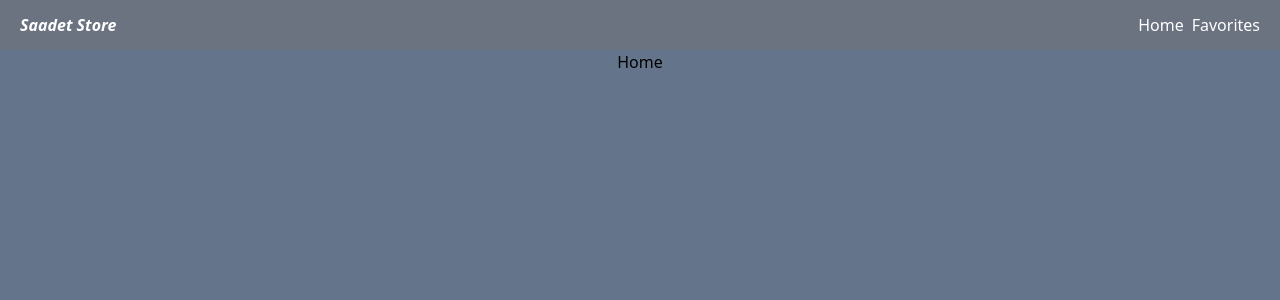
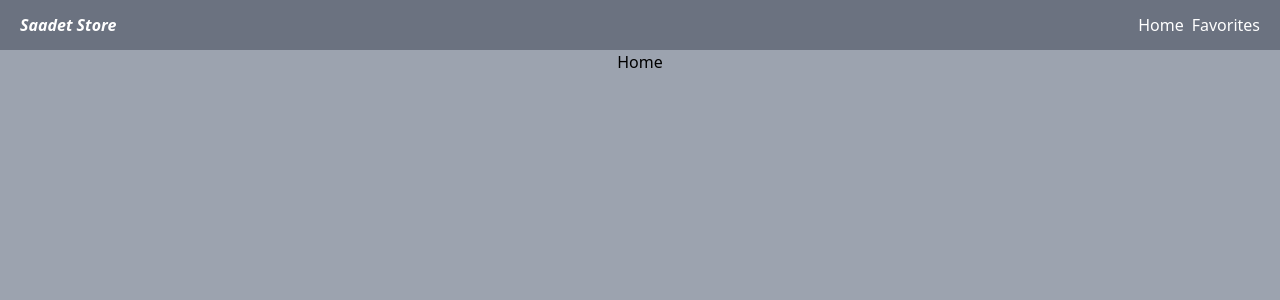
Before and after one commit to Nursaadet/redux-store-app, a React (Create React App) app: page / in a window 1280 px wide. Shown: the top 300 px of the page. Built offline with nearby package versions, Linux system fonts and the light colour scheme.

Commit message:
provider added

```diff
--- a/src/App.tsx
+++ b/src/App.tsx
@@ -3,17 +3,21 @@ import { BrowserRouter, Routes, Route } from "react-router-dom";
 import FavoritesPage from "./pages/FavoritesPage";
 import Home from "./pages/Home";
 import NavBar from "./components/Navbar";
+import { Provider } from "react-redux";
+import { store } from "./app/store";
 
 function App() {
   return (
-    <div className="bg-slate-500 min-h-screen text-center">
-      <BrowserRouter>
+    <div className="bg-gray-400 min-h-screen text-center">
+      <Provider store={store}>
+        <BrowserRouter>
           <NavBar />
           <Routes>
             <Route path="/" element={<Home />} />
-            <Route path="/favorites" element={<FavoritesPage/>} />
+            <Route path="/favorites" element={<FavoritesPage />} />
           </Routes>
         </BrowserRouter>
+      </Provider>
     </div>
   );
 }
```
